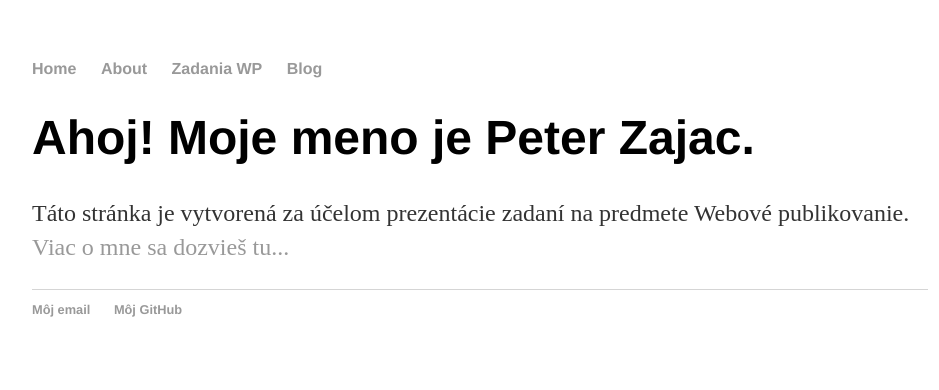
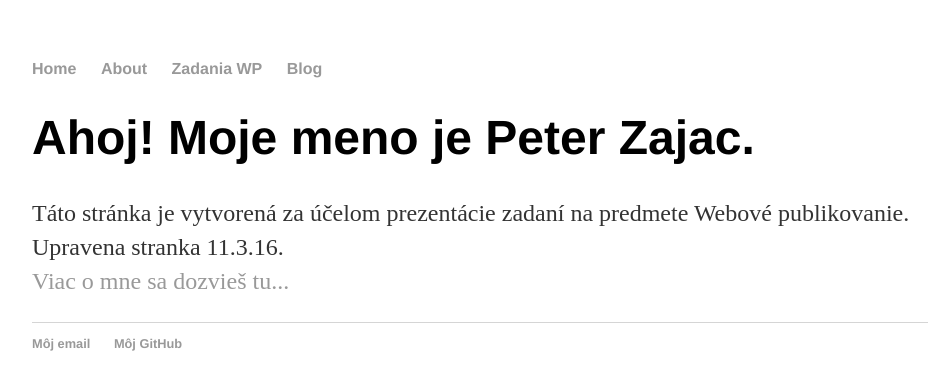
Before and after one commit to mg-24/peterzajac39.github.io, a Jekyll site: the page built from index.html, in a window 1280 px wide. Shown: the top 390 px of the page, without its empty margins (160-1099 px from the left). Built offline with Jekyll 4.4.1, drawn with Linux system fonts in a browser that asks for light colours.

Commit message:
Mala uprava uv stranky

```diff
--- a/index.html
+++ b/index.html
@@ -4,6 +4,8 @@ title: Peter Zajac, osobna stranka
 ---
 <div class="blurb">
 	<h1>Ahoj! Moje meno je Peter Zajac.</h1>
-	<p>Táto stránka je vytvorená za účelom prezentácie zadaní na predmete Webové publikovanie.<br>
+	<p>Táto stránka je vytvorená za účelom prezentácie zadaní na predmete Webové publikovanie.
+	Upravena stranka 11.3.16.
+	<br>
     <a href="/about">Viac o mne sa dozvieš tu...</a></p>
 </div><!-- /.blurb -->
```
